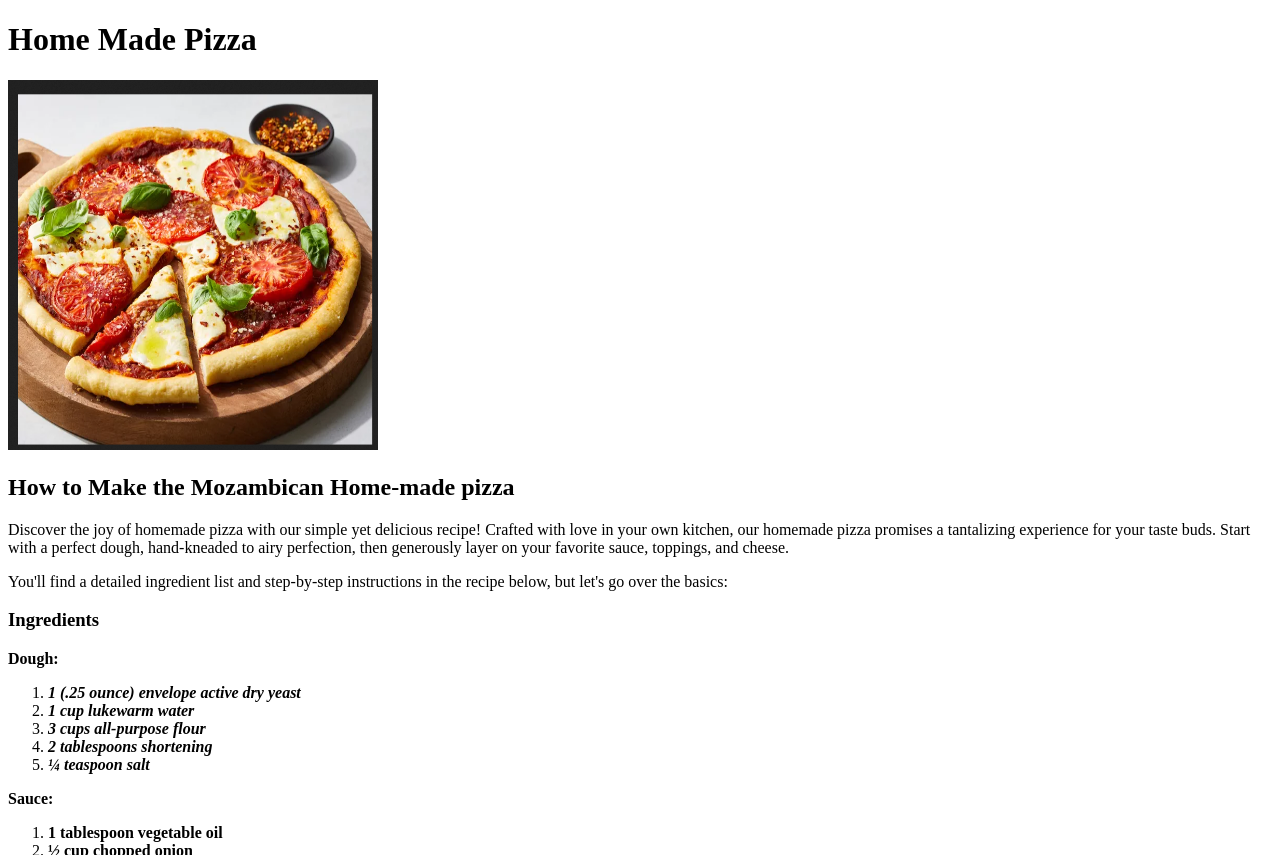
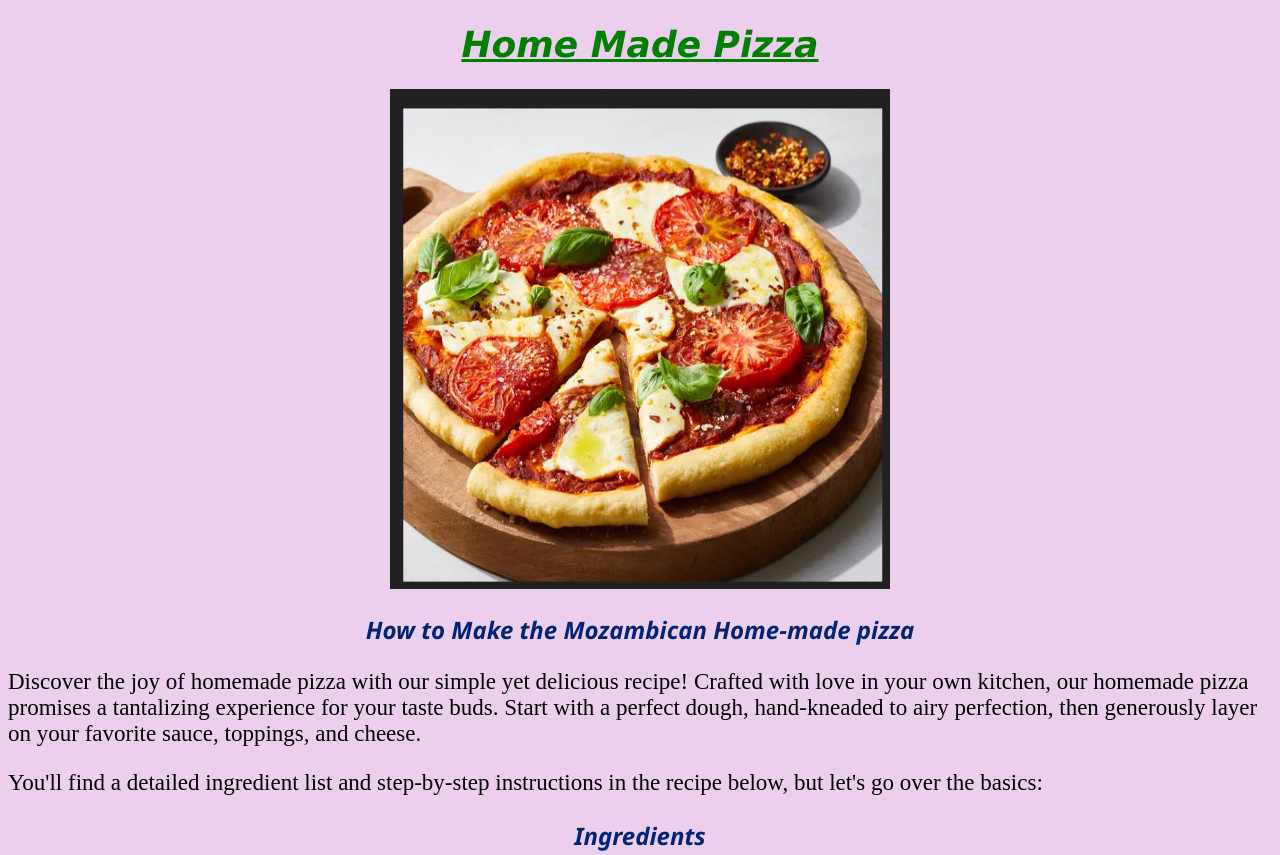
Before and after one commit to DanielDarsamo/odin-recipes, a plain HTML site: page recipes/pizza.html in a window 1280 px wide. Shown: the top 855 px of the page. Drawn offline with Linux system fonts and the light colour scheme.

Commit message:
finished adding some style

```diff
--- a/recipes/pizza.css
+++ b/recipes/pizza.css
@@ -0,0 +1,45 @@
+body{
+background-color: #ecceed;
+}
+h1{
+    font-size: 36px;
+    font-family: Verdana, Geneva, Tahoma, sans-serif;
+    font-style: italic;
+    text-align: center;
+    font-weight:bolder;
+    color:green;
+}
+
+h2{
+    font-family:'Segoe UI', Tahoma, Geneva, Verdana, sans-serif;
+    font-style: italic;
+    text-align: center;
+    font-size: 24px;
+    font-weight:bolder;
+    color:rgb(3, 35, 118);
+
+
+}
+p{
+ font-size: 23px;
+ font-family: 'Times New Roman', Times, serif;
+
+}
+
+ol,ul{
+font-size: 20px;
+font-family: 'Franklin Gothic Medium', 'Arial Narrow', Arial, sans-serif;
+
+
+}
+
+#pizza{
+ width: 500px;
+ height: 500px;
+}
+.ingredients{
+
+    font-family: 'Gill Sans', 'Gill Sans MT', Calibri, 'Trebuchet MS', sans-serif;
+    font-size:20px;
+
+}
--- a/recipes/pizza.html
+++ b/recipes/pizza.html
@@ -3,12 +3,18 @@
 <head>
     <meta charset="UTF-8">
     <meta name="viewport" content="width=device-width, initial-scale=1.0">
+    <link rel="stylesheet" href="pizza.css">
     <title>Home-Made Pizza</title>
 </head>
     <body>
-        <h1>Home Made Pizza</h1>
-        <img src="Pizza.png" width="370" height="370" alt="Pizza picture ">
+
+        <h1><u>Home Made Pizza</u></h1>
+        <center>
+            <img id="pizza" src="Pizza.png" alt="Pizza picture ">
+        </center>
+
         <h2>How to Make the Mozambican Home-made pizza</h2>
+
         <p> Discover the joy of homemade pizza with our simple yet delicious recipe!
             Crafted with love in your own kitchen,
             our homemade pizza promises a tantalizing experience for your taste buds.
@@ -19,7 +25,8 @@
             You'll find a detailed ingredient list and step-by-step
             instructions in the recipe below, but let's go over the basics:
         </p>
-        <h3>Ingredients</h3>
+        <h2>Ingredients</h2>
+        <div class="ingredients">
         <p><strong>Dough:</strong></p>
         <ol>
 
@@ -54,9 +61,9 @@
         <ul>
             <li>1 (12 ounce) package shredded mozzarella cheese, or to taste</li>
         </ul>
+        </div>
 
-
-        <h4>Directions</h4>
+        <h2>Directions</h2>
         <ul>
             <p><li><strong>Step 1:</strong> Gather all ingredients. </li></p>
 
```
